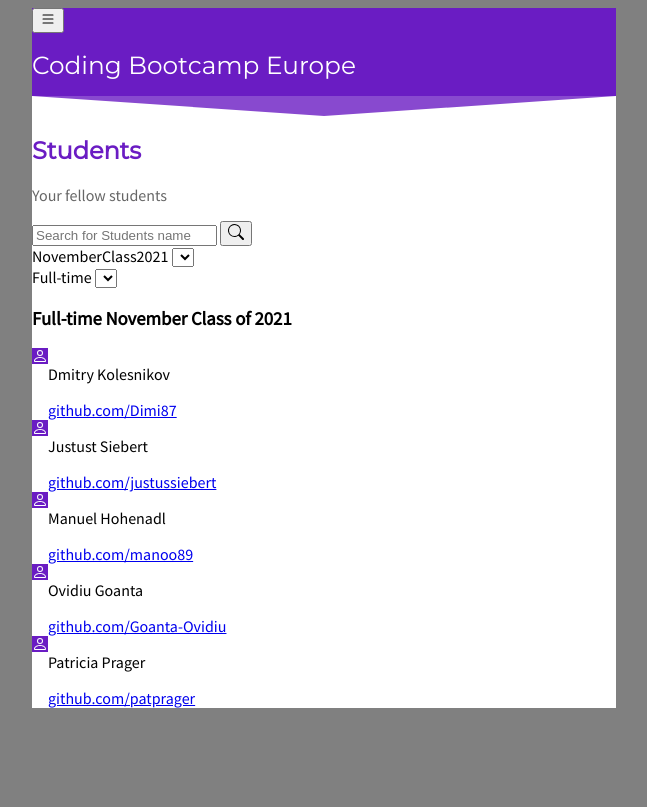
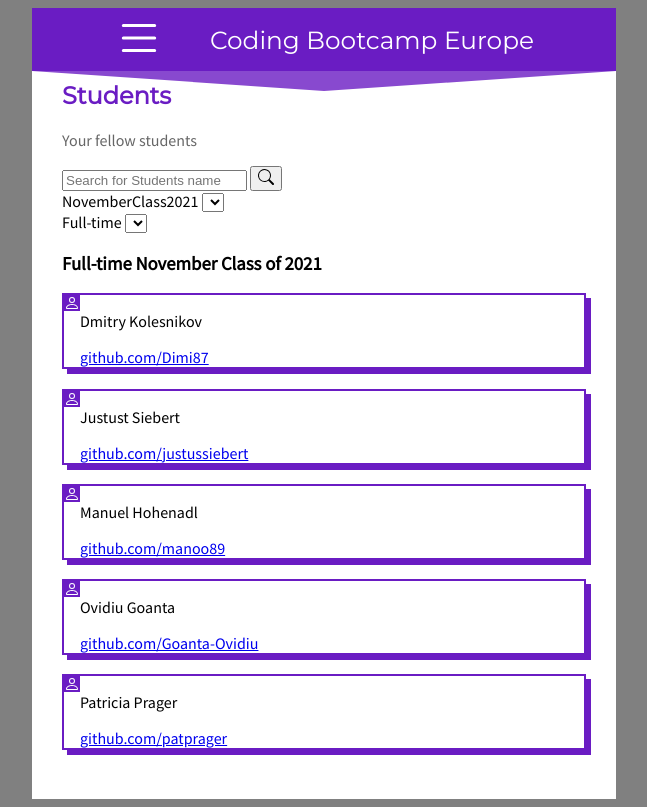
Before and after one commit to NonoSikk/recap, a plain HTML site: page index.html in a window 1280 px wide. Shown: the whole page, without its empty margins (316-963 px from the left). Drawn offline with Linux system fonts and the light colour scheme.

Commit message:
refactor: border

```diff
--- a/index.html
+++ b/index.html
@@ -13,15 +13,16 @@
 
 </head>
 
-<body>
 <header>
-        <button type="menu"><svg xmlns="http://www.w3.org/2000/svg" width="16" height="16" fill="currentColor"
-                class="bi bi-list" viewBox="0 0 16 16">
+    <div class="top">
+        <button class="menu" type="menu"><svg xmlns="http://www.w3.org/2000/svg" width="50" height="50"
+                fill="currentColor" class="bi bi-list" viewBox="0 0 16 16">
                 <path fill-rule="evenodd"
                     d="M2.5 12a.5.5 0 0 1 .5-.5h10a.5.5 0 0 1 0 1H3a.5.5 0 0 1-.5-.5zm0-4a.5.5 0 0 1 .5-.5h10a.5.5 0 0 1 0 1H3a.5.5 0 0 1-.5-.5zm0-4a.5.5 0 0 1 .5-.5h10a.5.5 0 0 1 0 1H3a.5.5 0 0 1-.5-.5z" />
             </svg>
         </button>
         <h1>Coding Bootcamp Europe</h1>
+    </div>
     <div class="header_bottom">
         <svg class="svg-arrow" width="100%" height="100%" viewBox="0 0 100 100" preserveAspectRatio="none">
             <polygon points="0,0 50,100 100,0"></polygon>
@@ -29,6 +30,8 @@
     </div>
 
 </header>
+
+<body>
     <main>
         <h2>Students</h2>
         <p class="fellows">Your fellow students</p>
@@ -101,7 +104,7 @@
                 class="bi bi-person" viewBox="0 0 16 16">
                 <path
                     d="M8 8a3 3 0 1 0 0-6 3 3 0 0 0 0 6zm2-3a2 2 0 1 1-4 0 2 2 0 0 1 4 0zm4 8c0 1-1 1-1 1H3s-1 0-1-1 1-4 6-4 6 3 6 4zm-1-.004c-.001-.246-.154-.986-.832-1.664C11.516 10.68 10.289 10 8 10c-2.29 0-3.516.68-4.168 1.332-.678.678-.83 1.418-.832 1.664h10z" />
-            </svg> </div>
+            </svg>
             <div>
                 <p>Ovidiu Goanta</p>
                 <a href="https://github.com/Goanta-Ovidiu">github.com/Goanta-Ovidiu</a>
--- a/style.css
+++ b/style.css
@@ -17,10 +17,30 @@ html {
 }
 body {
   background-color: white;
+  display: flex;
+  flex-direction: column;
+  padding: 30px;
+}
+.menu:hover {
+  cursor: pointer;
+}
+header {
+  display: flex;
+  flex-direction: column;
+  background-color: var(--clr-purple);
+  margin: -30px;
 }
 
-header {
+.menu {
+  all: unset;
   background-color: var(--clr-purple);
+  color: white;
+  width: 64px;
+}
+.top {
+  display: flex;
+  justify-content: center;
+  gap: 2rem;
 }
 h1 {
   color: white;
@@ -43,6 +63,10 @@ h2 {
 }
 .students-box {
   display: flex;
+
+  margin-bottom: 1.2rem;
+  border: solid 2px var(--clr-purple);
+  box-shadow: 5px 5px var(--clr-purple);
 }
 .profile {
   background-color: #6a1cc3;
```
Lines whose indentation alone changed are shown as unchanged.
